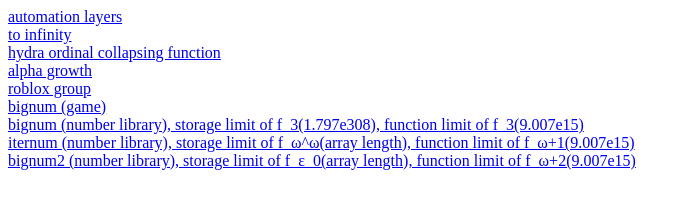
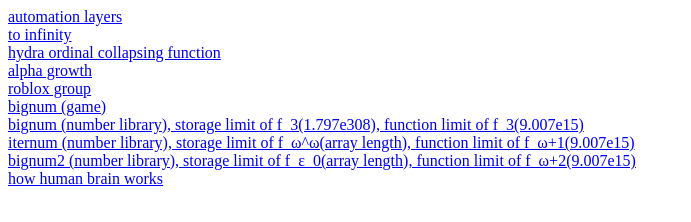
Before and after one commit to lizzycoax/lizzycoax.github.io, a plain HTML site: page index.html in a window 1280 px wide. Shown: the whole page, without its empty margins (0-691 px from the left). Drawn offline with Linux system fonts and the light colour scheme.

Commit message:
Update index.html

```diff
--- a/index.html
+++ b/index.html
@@ -7,3 +7,4 @@
 <a href="https://github.com/dadutchboy2/bignum">bignum (number library), storage limit of f_3(1.797e308), function limit of f_3(9.007e15)</a><br>
 <a href="https://github.com/dadutchboy2/iternum">iternum (number library), storage limit of f_ω^ω(array length), function limit of f_ω+1(9.007e15)</a><br>
 <a href="https://github.com/dadutchboy2/bignum2">bignum2 (number library), storage limit of f_ε_0(array length), function limit of f_ω+2(9.007e15)</a><br>
+<a href="humanbraininstructions/index.html">how human brain works</a><br>
```
